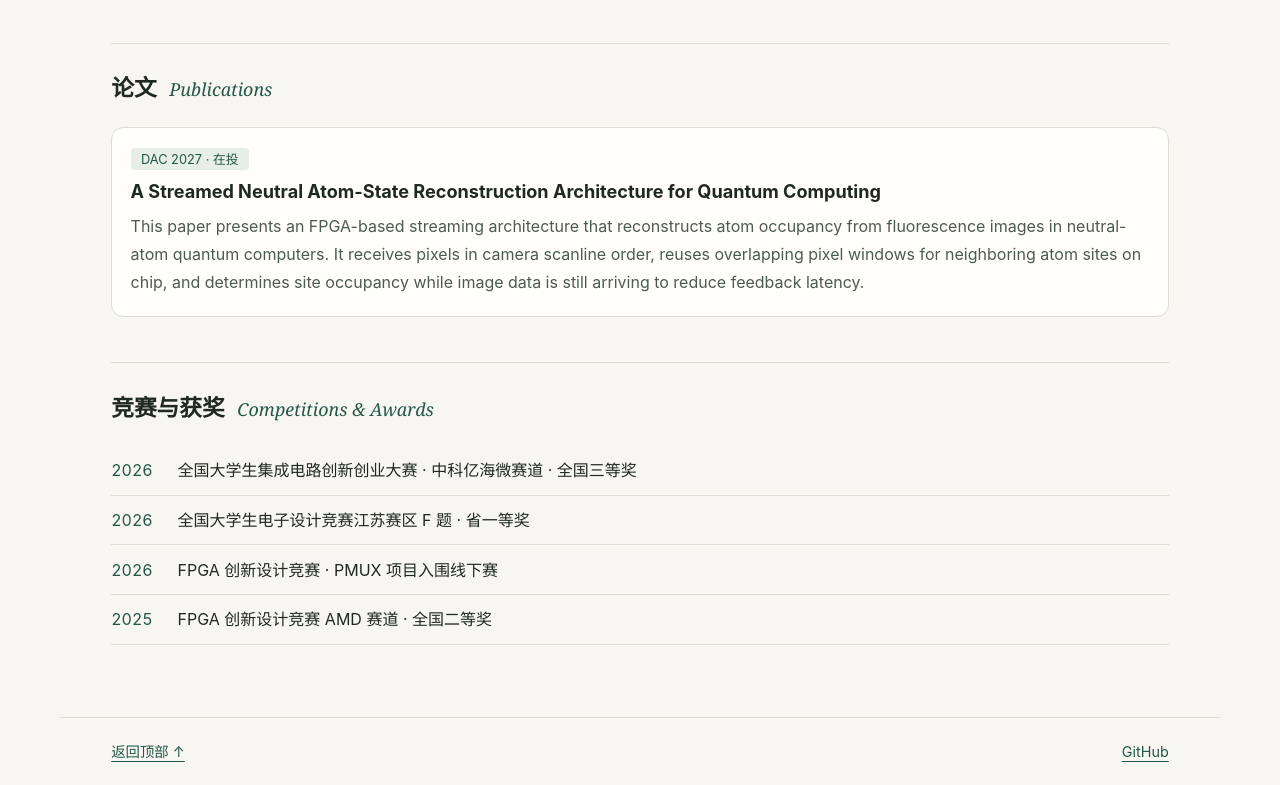
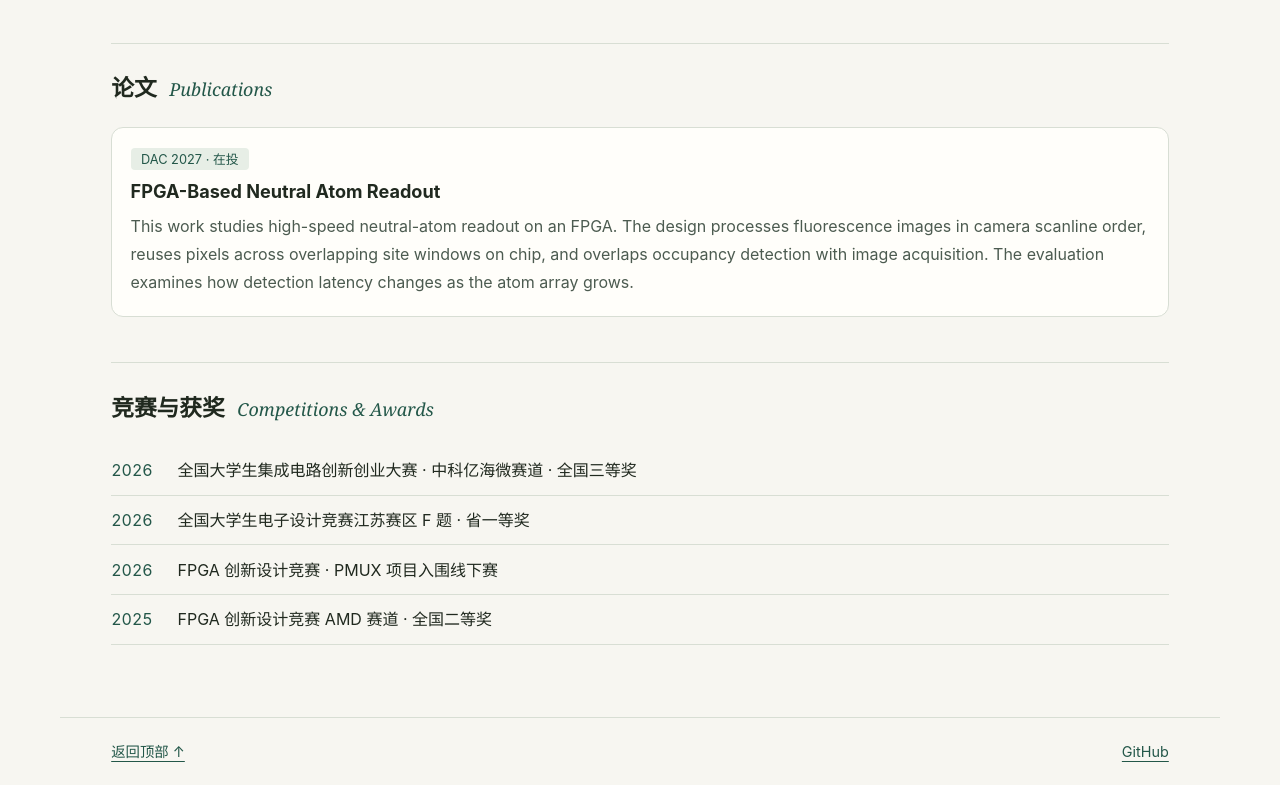
Before and after one commit to EtherealBian/etherealbian.github.io, a plain HTML site: page index.html in a window 1280 px wide. Shown: the part 3116-3901 px from the top of the page. Drawn offline with Linux system fonts and the light colour scheme.

Commit message:
更新中性原子读出论文简介

```diff
--- a/index.html
+++ b/index.html
@@ -53,8 +53,8 @@
 <h2>论文 <span lang="en">Publications</span></h2>
 <article class="project"><div>
 <span class="tag">DAC 2027 · 在投</span>
-<h3 lang="en">A Streamed Neutral Atom-State Reconstruction Architecture for Quantum Computing</h3>
-<p lang="en">This paper presents an FPGA-based streaming architecture that reconstructs atom occupancy from fluorescence images in neutral-atom quantum computers. It receives pixels in camera scanline order, reuses overlapping pixel windows for neighboring atom sites on chip, and determines site occupancy while image data is still arriving to reduce feedback latency.</p>
+<h3 lang="en">FPGA-Based Neutral Atom Readout</h3>
+<p lang="en">This work studies high-speed neutral-atom readout on an FPGA. The design processes fluorescence images in camera scanline order, reuses pixels across overlapping site windows on chip, and overlaps occupancy detection with image acquisition. The evaluation examines how detection latency changes as the atom array grows.</p>
 </div></article>
 </section>
 <section id="awards"><h2>竞赛与获奖 <span lang="en">Competitions &amp; Awards</span></h2>
```
